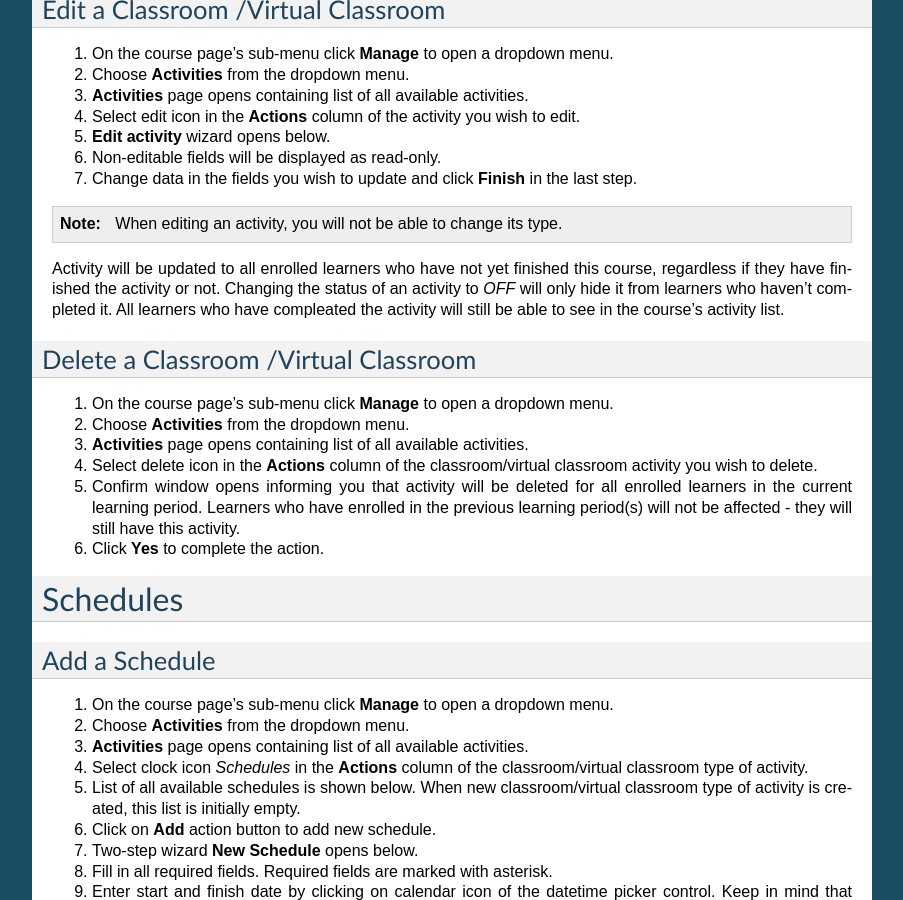
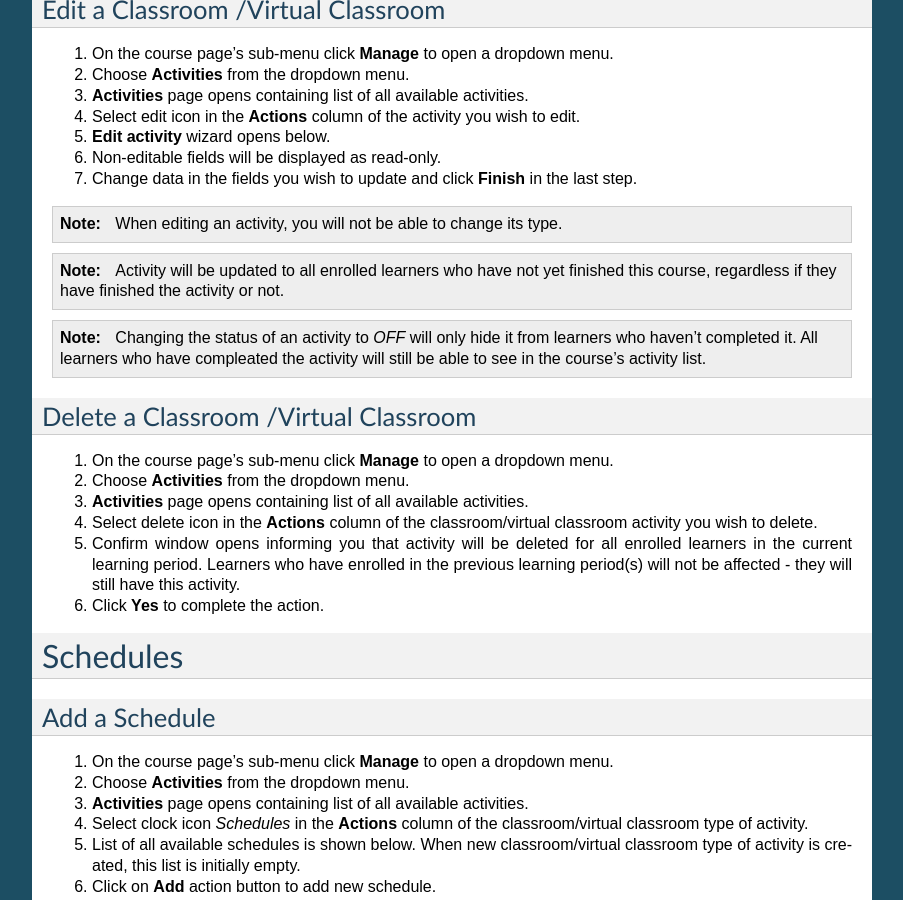
Before and after one commit to pslisko/performa365docs, a Sphinx documentation site: the page built from docs/howto/manage_activities/classroom_virtual.rst, in a window 1280 px wide and 900 px high, scrolled down 798 px. Shown: the whole window, without its empty margins (198-1101 px from the left). Built offline with Sphinx 7.4.7, drawn with Linux system fonts in a browser that asks for light colours; pages that are not in the unit, such as notebooks, are missing from menus; some of the changed lines change nothing that is shown.

Commit message:
Update classroom_virtual.rst

```diff
--- a/docs/howto/manage_activities/classroom_virtual.rst
+++ b/docs/howto/manage_activities/classroom_virtual.rst
@@ -4,8 +4,6 @@ Application roles needed to work with activities:
 * :ref:`Catalog Administrators <catalog_administrator>`
 
 * :ref:`Education Owner <education_owner>`
-
-..
 
 ..
 
@@ -50,8 +48,8 @@ Edit a Classroom /Virtual Classroom
 
 
 .. note:: When editing an activity, you will not be able to change its type.
-Activity will be updated to all enrolled learners who have not yet finished this course, regardless if they have finished the activity or not.
-Changing the status of an activity to *OFF* will only hide it from learners who haven't completed it. All learners who have compleated the activity will still be able to see in the course's activity list.
+.. note:: Activity will be updated to all enrolled learners who have not yet finished this course, regardless if they have finished the activity or not.
+.. note:: Changing the status of an activity to *OFF* will only hide it from learners who haven't completed it. All learners who have compleated the activity will still be able to see in the course's activity list.
 
 Delete a Classroom /Virtual Classroom
 *************************************************
```
